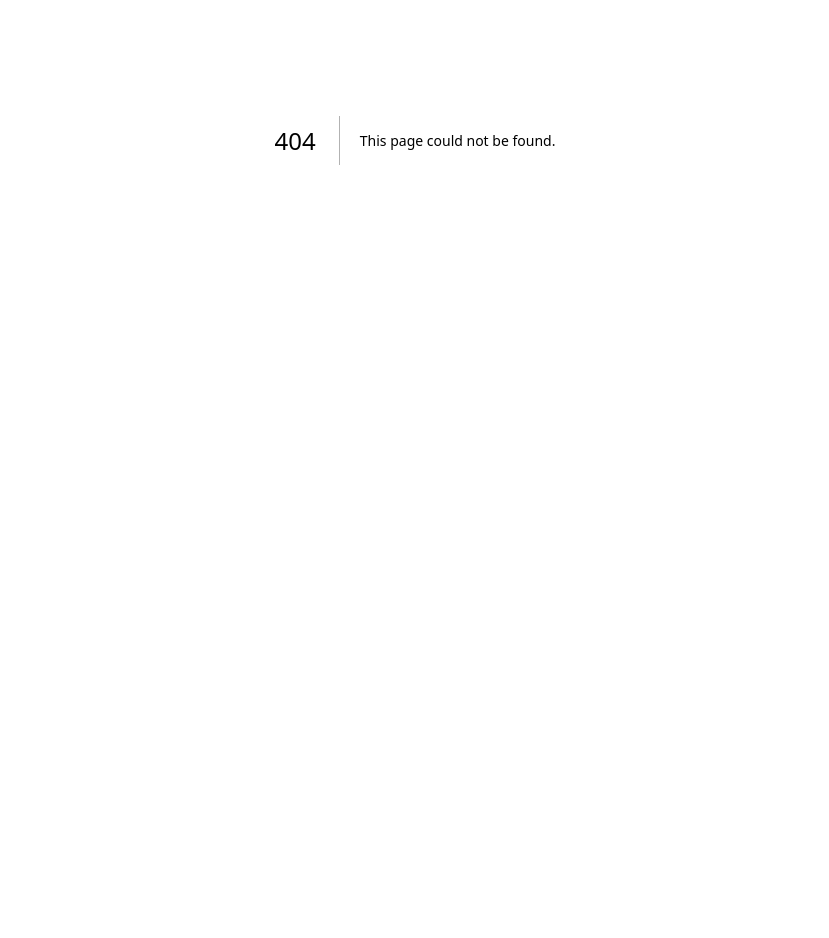
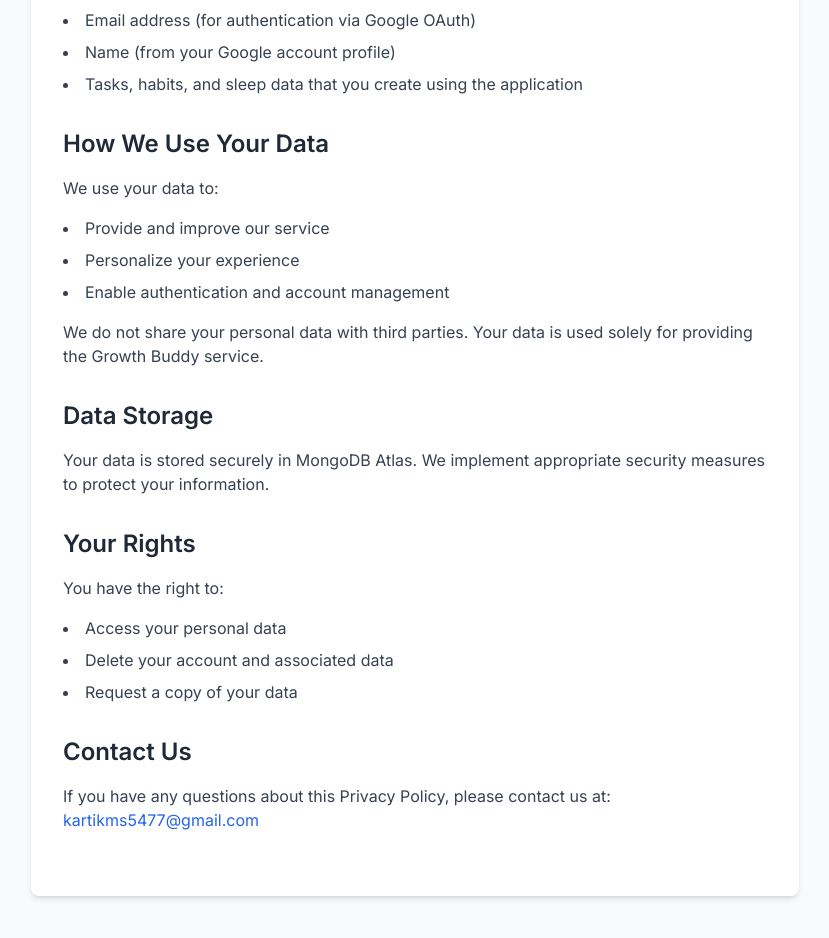
Before and after one commit to kartik18012006/growth-buddy, a Next.js app: page /privacy in a window 1280 px wide. Before the commit this address had no page. Shown: the part 260-1198 px from the top of the page, without its empty margins (225-1054 px from the left). Before the commit the page ends 800 px from the top, so only its background shows below. Built offline with nearby package versions, Linux system fonts and the light colour scheme.

Commit message:
Add privacy policy and terms of service pages for public OAuth publishing

```diff
--- /dev/null
+++ b/app/privacy/page.tsx
@@ -0,0 +1,67 @@
+export default function PrivacyPolicy() {
+  return (
+    <div className="min-h-screen bg-gray-50 py-12 px-4">
+      <div className="max-w-3xl mx-auto bg-white rounded-lg shadow-md p-8">
+        <h1 className="text-3xl font-bold text-gray-900 mb-6">Privacy Policy</h1>
+
+        <p className="text-gray-600 mb-4">Last updated: {new Date().toLocaleDateString()}</p>
+
+        <section className="mb-8">
+          <h2 className="text-2xl font-semibold text-gray-800 mb-4">Information We Collect</h2>
+          <p className="text-gray-700 mb-4">
+            Growth Buddy collects the following information:
+          </p>
+          <ul className="list-disc list-inside text-gray-700 space-y-2 mb-4">
+            <li>Email address (for authentication via Google OAuth)</li>
+            <li>Name (from your Google account profile)</li>
+            <li>Tasks, habits, and sleep data that you create using the application</li>
+          </ul>
+        </section>
+
+        <section className="mb-8">
+          <h2 className="text-2xl font-semibold text-gray-800 mb-4">How We Use Your Data</h2>
+          <p className="text-gray-700 mb-4">
+            We use your data to:
+          </p>
+          <ul className="list-disc list-inside text-gray-700 space-y-2 mb-4">
+            <li>Provide and improve our service</li>
+            <li>Personalize your experience</li>
+            <li>Enable authentication and account management</li>
+          </ul>
+          <p className="text-gray-700">
+            We do not share your personal data with third parties. Your data is used solely for providing the Growth Buddy service.
+          </p>
+        </section>
+
+        <section className="mb-8">
+          <h2 className="text-2xl font-semibold text-gray-800 mb-4">Data Storage</h2>
+          <p className="text-gray-700">
+            Your data is stored securely in MongoDB Atlas. We implement appropriate security measures to protect your information.
+          </p>
+        </section>
+
+        <section className="mb-8">
+          <h2 className="text-2xl font-semibold text-gray-800 mb-4">Your Rights</h2>
+          <p className="text-gray-700 mb-4">
+            You have the right to:
+          </p>
+          <ul className="list-disc list-inside text-gray-700 space-y-2 mb-4">
+            <li>Access your personal data</li>
+            <li>Delete your account and associated data</li>
+            <li>Request a copy of your data</li>
+          </ul>
+        </section>
+
+        <section className="mb-8">
+          <h2 className="text-2xl font-semibold text-gray-800 mb-4">Contact Us</h2>
+          <p className="text-gray-700">
+            If you have any questions about this Privacy Policy, please contact us at:{" "}
+            <a href="mailto:kartikms5477@gmail.com" className="text-blue-600 hover:underline">
+              kartikms5477@gmail.com
+            </a>
+          </p>
+        </section>
+      </div>
+    </div>
+  );
+}
--- /dev/null
+++ b/app/terms/page.tsx
@@ -0,0 +1,78 @@
+export default function TermsOfService() {
+  return (
+    <div className="min-h-screen bg-gray-50 py-12 px-4">
+      <div className="max-w-3xl mx-auto bg-white rounded-lg shadow-md p-8">
+        <h1 className="text-3xl font-bold text-gray-900 mb-6">Terms of Service</h1>
+
+        <p className="text-gray-600 mb-4">Last updated: {new Date().toLocaleDateString()}</p>
+
+        <section className="mb-8">
+          <h2 className="text-2xl font-semibold text-gray-800 mb-4">Acceptance of Terms</h2>
+          <p className="text-gray-700">
+            By accessing and using Growth Buddy, you accept and agree to be bound by the terms and provision of this agreement.
+          </p>
+        </section>
+
+        <section className="mb-8">
+          <h2 className="text-2xl font-semibold text-gray-800 mb-4">Use License</h2>
+          <p className="text-gray-700 mb-4">
+            Permission is granted to use Growth Buddy for personal, non-commercial purposes. This license shall automatically terminate if you violate any of these restrictions.
+          </p>
+        </section>
+
+        <section className="mb-8">
+          <h2 className="text-2xl font-semibold text-gray-800 mb-4">User Accounts</h2>
+          <p className="text-gray-700 mb-4">
+            You are responsible for:
+          </p>
+          <ul className="list-disc list-inside text-gray-700 space-y-2 mb-4">
+            <li>Maintaining the security of your account</li>
+            <li>All activities that occur under your account</li>
+            <li>Providing accurate information</li>
+          </ul>
+        </section>
+
+        <section className="mb-8">
+          <h2 className="text-2xl font-semibold text-gray-800 mb-4">Data Ownership</h2>
+          <p className="text-gray-700">
+            You retain ownership of all data you create using Growth Buddy. You may delete your account and all associated data at any time through the application settings.
+          </p>
+        </section>
+
+        <section className="mb-8">
+          <h2 className="text-2xl font-semibold text-gray-800 mb-4">Disclaimer</h2>
+          <p className="text-gray-700 mb-4">
+            The materials on Growth Buddy are provided on an 'as is' basis. We make no warranties, expressed or implied, and hereby disclaim and negate all other warranties including, without limitation, implied warranties or conditions of merchantability, fitness for a particular purpose, or non-infringement of intellectual property or other violation of rights.
+          </p>
+          <p className="text-gray-700">
+            Further, we do not warrant or make any representations concerning the accuracy, likely results, or reliability of the use of the materials on our website or otherwise relating to such materials or on any sites linked to this site.
+          </p>
+        </section>
+
+        <section className="mb-8">
+          <h2 className="text-2xl font-semibold text-gray-800 mb-4">Limitations</h2>
+          <p className="text-gray-700">
+            In no event shall Growth Buddy or its suppliers be liable for any damages (including, without limitation, damages for loss of data or profit, or due to business interruption) arising out of the use or inability to use the materials on Growth Buddy, even if Growth Buddy or an authorized representative has been notified orally or in writing of the possibility of such damage.
+          </p>
+        </section>
+
+        <section className="mb-8">
+          <h2 className="text-2xl font-semibold text-gray-800 mb-4">Modifications</h2>
+          <p className="text-gray-700">
+            Growth Buddy may revise these terms of service at any time without notice. By using this application, you are agreeing to be bound by the then current version of these terms of service.
+          </p>
+        </section>
+
+        <section className="mb-8">
+          <h2 className="text-2xl font-semibold text-gray-800 mb-4">Contact Us</h2>
+          <p className="text-gray-700">
+            If you have any questions about these Terms of Service, please contact us at:{" "}
+            <a href="mailto:kartikms5477@gmail.com" className="text-blue-600 hover:underline">
+              kartikms5477@gmail.com
+            </a>
+          </p>
+        </section>
+      </div>
+    </div>
+  );
+}
```
Also changed, not shown: 2 other files (tests, documents, lock files or other folders).
